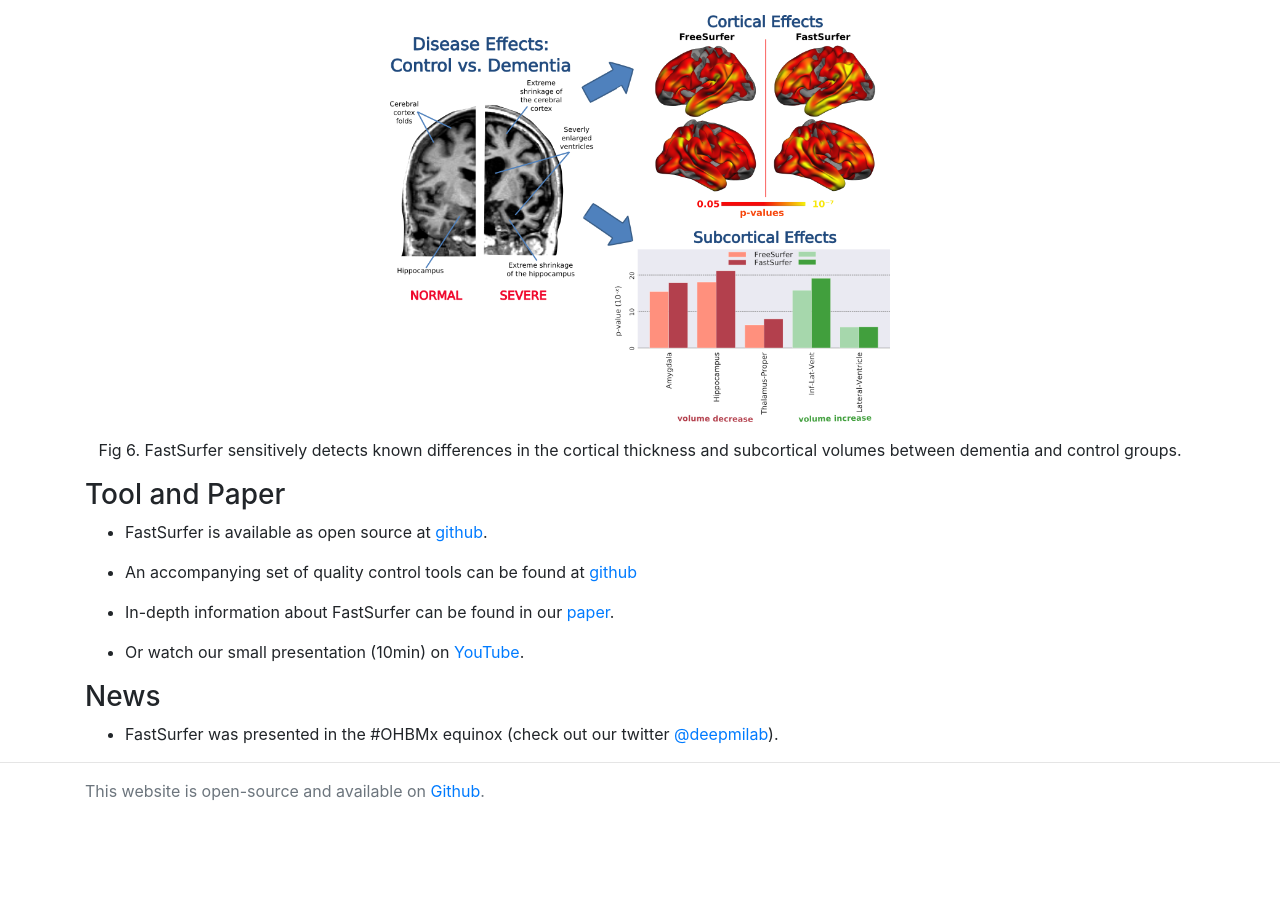
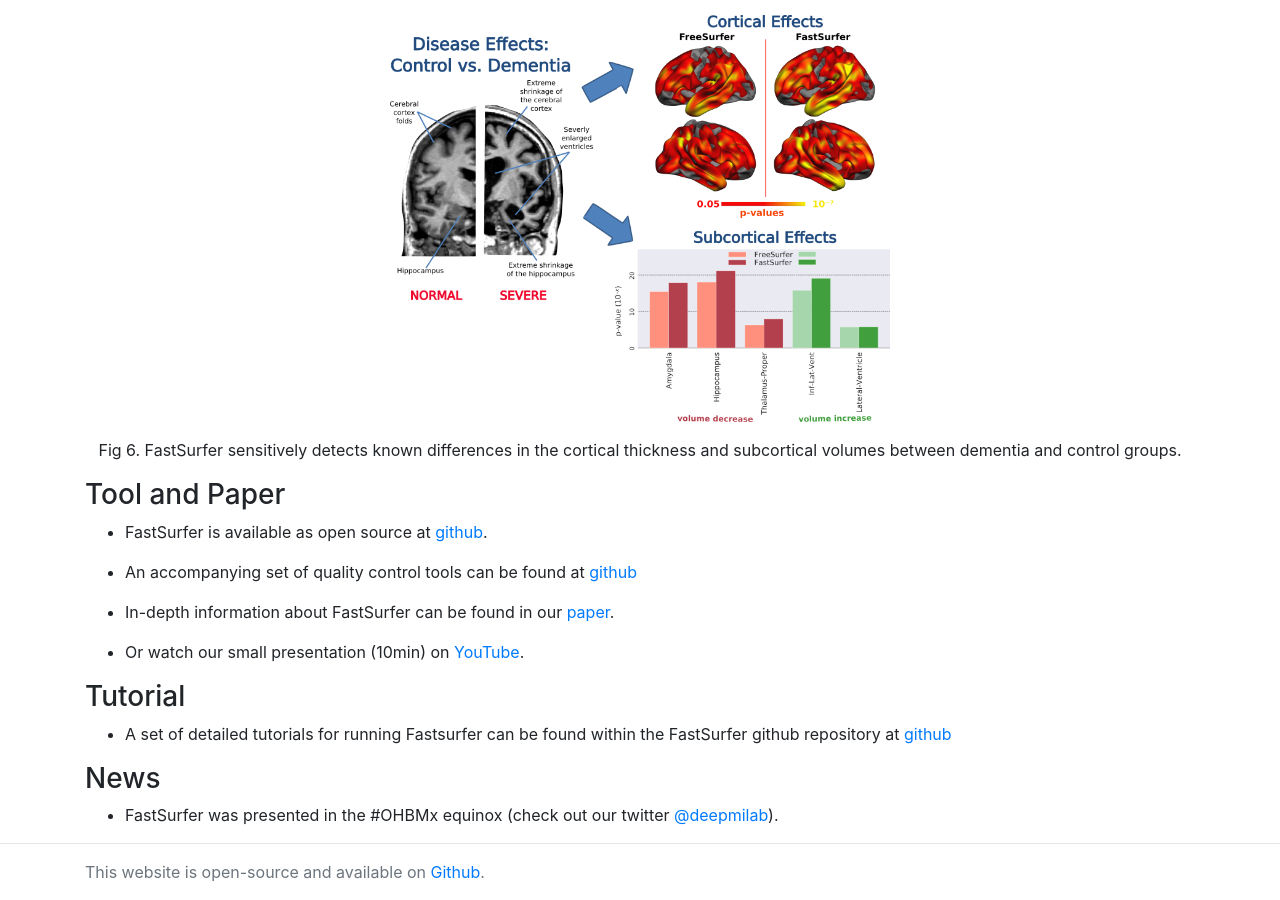
Before and after one commit to Deep-MI/Deep-MI.github.io, a Jekyll site: the page built from research/fastsurfer.md, in a window 1280 px wide and 900 px high, scrolled down 3843 px. Built offline with Jekyll 4.4.1, drawn with Linux system fonts in a browser that asks for light colours; nearby versions of some CDN libraries; comment, search, counter and statistics services are not loaded; before the commit the page ends 4662 px from its top, so only the background shows below that.

Commit message:
Link to FastSurfer Tutorial (#29)
* Updated FastSurfer paper information

* Updated FastSurfer information

* Added link to FastSurfer Tutorial

```diff
--- a/research/fastsurfer.md
+++ b/research/fastsurfer.md
@@ -152,5 +152,9 @@
 
 - Or watch our small presentation (10min) on [YouTube](https://www.youtube.com/watch?v=V78jKcqVg7k).
 
+### Tutorial
+
+- A set of detailed tutorials for running Fastsurfer can be found within the FastSurfer github repository at [github](https://github.com/deep-mi/FastSurfer/tree/master/Tutorial)
+
 ### News
 - FastSurfer was presented in the #OHBMx equinox (check out our twitter [@deepmilab](https://twitter.com/deepmilab)).
```
